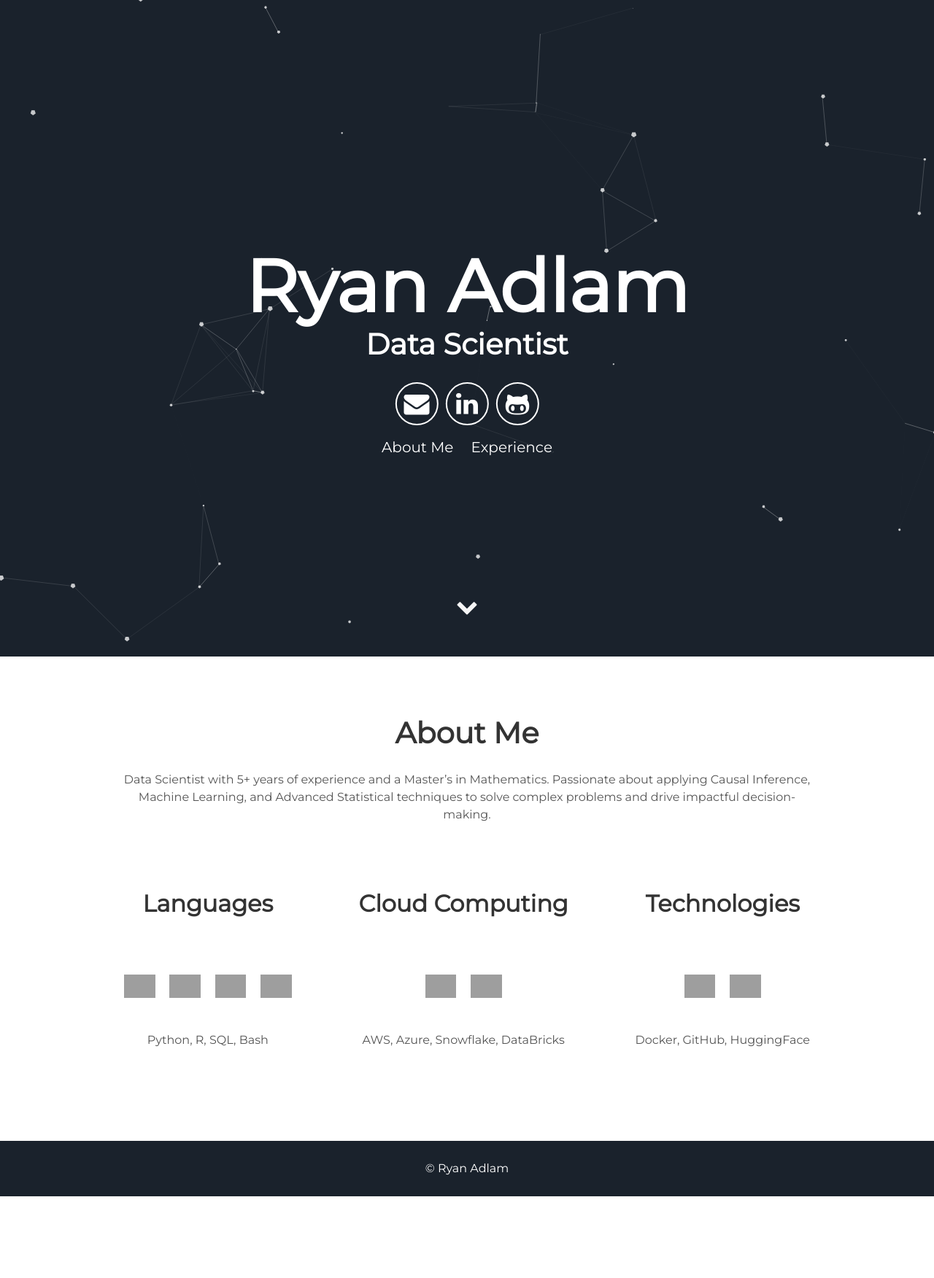
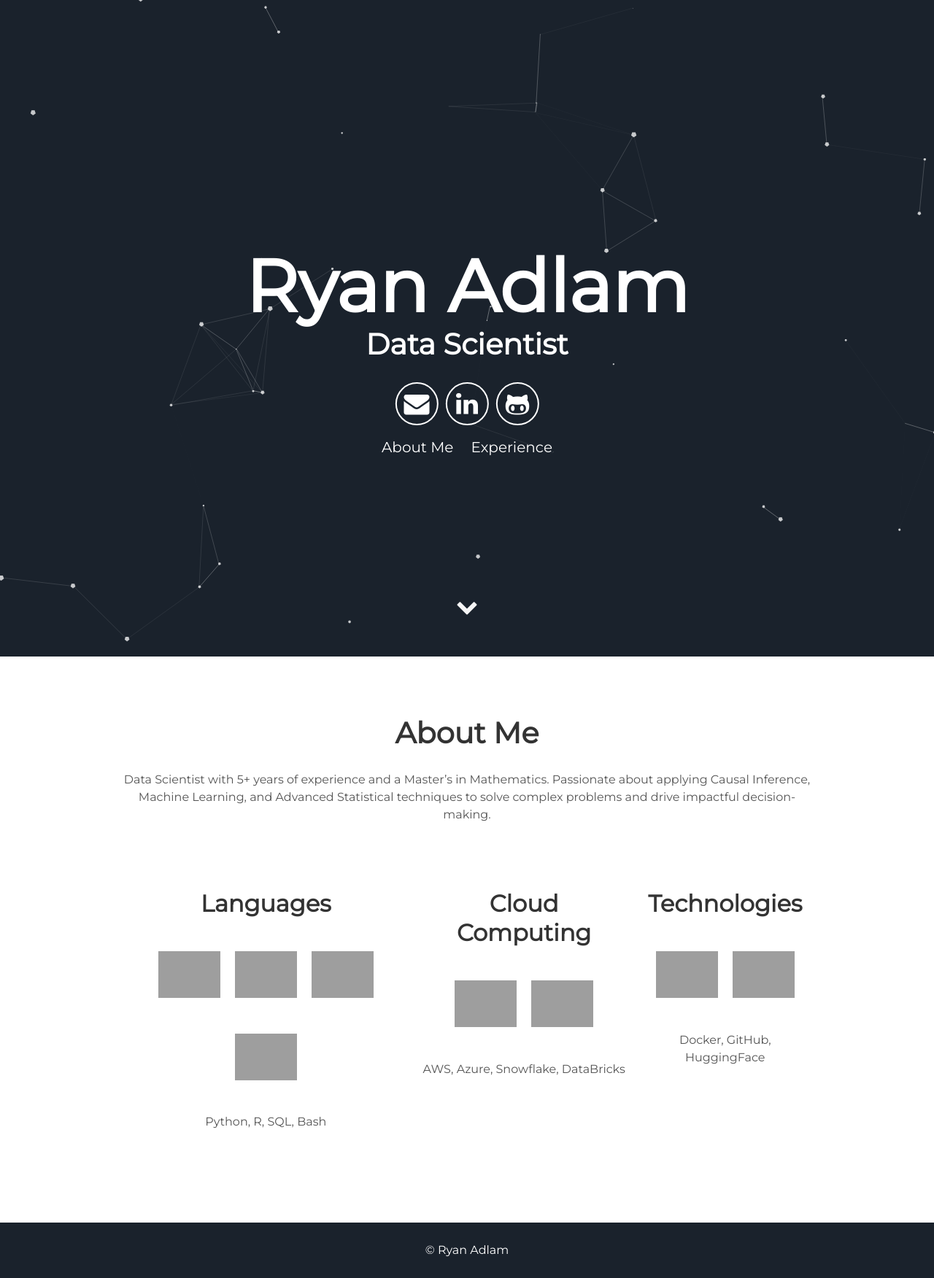
Before and after one commit to ryanadlam/ryanadlam.github.io, a Jekyll site: the page built from index.html, in a window 1280 px wide. Shown: the whole page at 73% size. Built offline with Jekyll 4.4.1, drawn with Linux system fonts in a browser that asks for light colours; before the commit the page ends 1640 px from its top, so only the background shows below that; grey boxes are pictures that could not be loaded.

Commit message:
Update about.html

```diff
--- a/_includes/about.html
+++ b/_includes/about.html
@@ -5,22 +5,22 @@
   <div class="user">
     <div class="tech">
       <h2>Languages</h2>
-      <img height="32" width="auto" src="https://cdn.jsdelivr.net/gh/devicons/devicon@latest/icons/python/python-original.svg" height=/>
-      <img height="32" width="auto" src="https://cdn.jsdelivr.net/gh/devicons/devicon@latest/icons/rstudio/rstudio-original.svg" />
-      <img height="32" width="auto" src="https://cdn.jsdelivr.net/gh/devicons/devicon@latest/icons/azuresqldatabase/azuresqldatabase-original.svg" />
-      <img height="32" width="auto" src="https://cdn.jsdelivr.net/gh/devicons/devicon@latest/icons/bash/bash-original.svg" />
+      <img height="64" width="auto" src="https://cdn.jsdelivr.net/gh/devicons/devicon@latest/icons/python/python-original.svg" height=/>
+      <img height="64" width="auto" src="https://cdn.jsdelivr.net/gh/devicons/devicon@latest/icons/rstudio/rstudio-original.svg" />
+      <img height="64" width="auto" src="https://cdn.jsdelivr.net/gh/devicons/devicon@latest/icons/azuresqldatabase/azuresqldatabase-original.svg" />
+      <img height="64" width="auto" src="https://cdn.jsdelivr.net/gh/devicons/devicon@latest/icons/bash/bash-original.svg" />
       <p>Python, R, SQL, Bash</p>
     </div>
     <div class="tech">
       <h2>Cloud Computing</h2>
-      <img height="32" width="auto" src="https://cdn.jsdelivr.net/gh/devicons/devicon@latest/icons/amazonwebservices/amazonwebservices-original-wordmark.svg" />
-      <img height="32" width="auto" src="https://cdn.jsdelivr.net/gh/devicons/devicon@latest/icons/azure/azure-original.svg" />
+      <img height="64" width="auto" src="https://cdn.jsdelivr.net/gh/devicons/devicon@latest/icons/amazonwebservices/amazonwebservices-original-wordmark.svg" />
+      <img height="64" width="auto" src="https://cdn.jsdelivr.net/gh/devicons/devicon@latest/icons/azure/azure-original.svg" />
       <p>AWS, Azure, Snowflake, DataBricks</p>
     </div>
     <div class="tech">
       <h2>Technologies</h2>
-      <img height="32" width="auto" src="https://cdn.jsdelivr.net/gh/devicons/devicon@latest/icons/github/github-original.svg" />
-      <img height="32" width="auto" src="https://cdn.jsdelivr.net/gh/devicons/devicon@latest/icons/docker/docker-original.svg" />
+      <img height="64" width="auto" src="https://cdn.jsdelivr.net/gh/devicons/devicon@latest/icons/github/github-original.svg" />
+      <img height="64" width="auto" src="https://cdn.jsdelivr.net/gh/devicons/devicon@latest/icons/docker/docker-original.svg" />
       <p>Docker, GitHub, HuggingFace</p>
     </div>
 </div>
```
